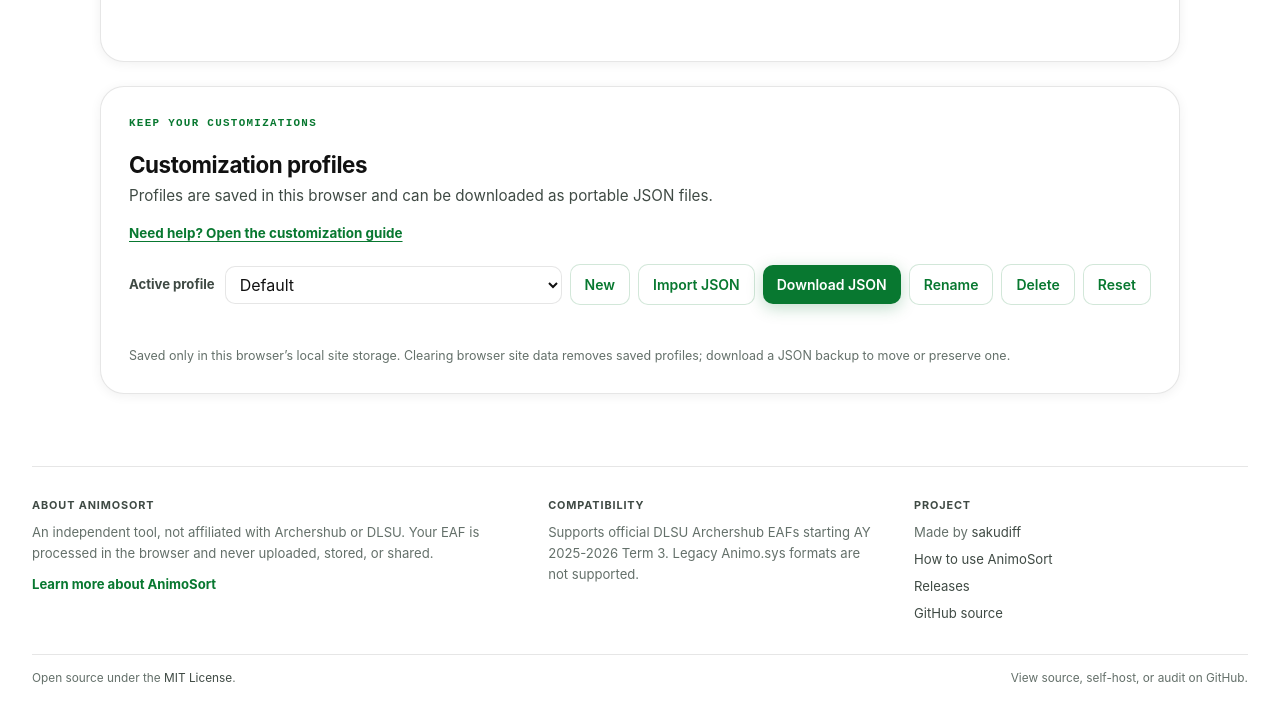
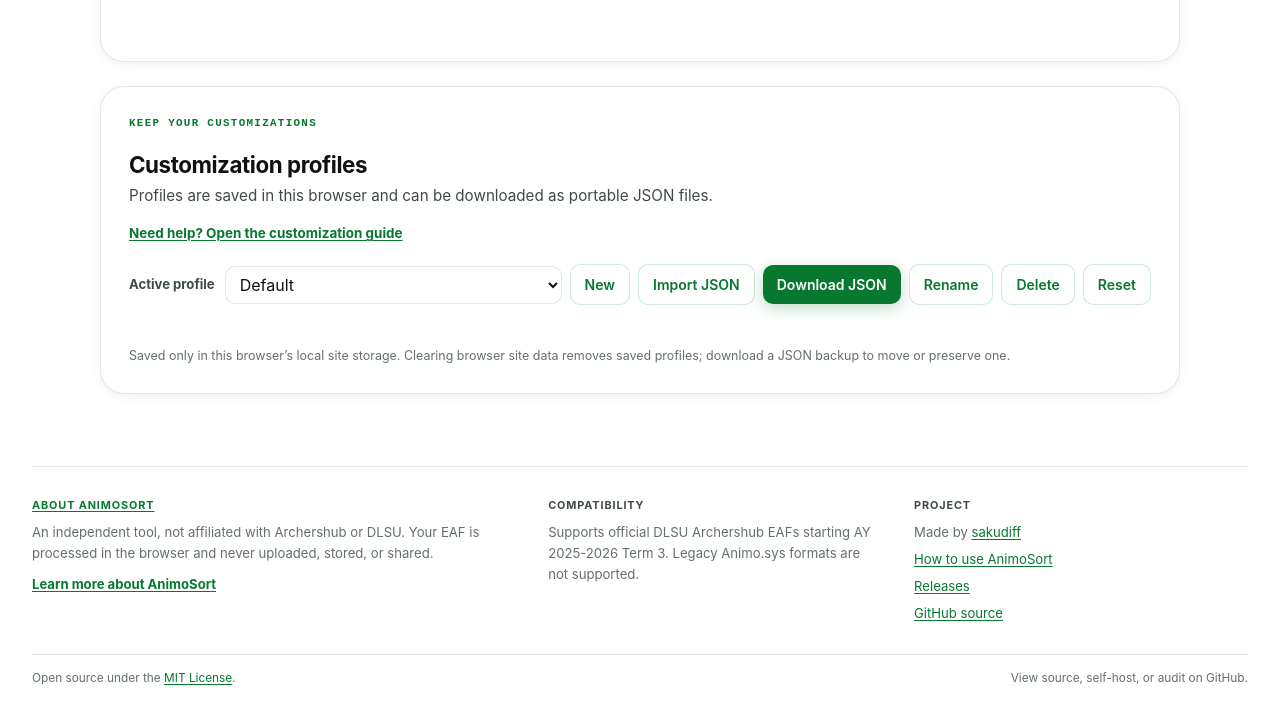
Before and after one commit to sakudiff/Animo-Sort, a website with bundled scripts: page index.html in a window 1280 px wide. Shown: the part 892-1616 px from the top of the page. Built offline with nearby package versions, Linux system fonts and the light colour scheme.

Commit message:
style(links): make reader-facing links discoverable

```diff
--- a/index.html
+++ b/index.html
@@ -78,7 +78,7 @@
         </p>
         <div class="hero-about-cta reveal reveal-delay-3">
           <span class="hero-about-nudge" aria-hidden="true">Click to learn more</span>
-          <a class="hero-about-link" href="about.html">Learn more about AnimoSort</a>
+          <a class="hero-about-link text-link" href="about.html">Learn more about AnimoSort</a>
         </div>
       </div>
     </section>
@@ -108,7 +108,7 @@
               </div>
             </div>
             <div class="import-support" id="import-hint">
-              <div class="import-support-main"><strong>Supported format</strong><span>Official DLSU Archershub EAF · AY 2025–2026 Term 3 onward · PDF up to 1 MiB.</span><a href="https://archershub.dlsu.edu.ph/" target="_blank" rel="noopener noreferrer">Get yours from Archershub</a></div>
+              <div class="import-support-main"><strong>Supported format</strong><span>Official DLSU Archershub EAF · AY 2025–2026 Term 3 onward · PDF up to 1 MiB.</span><a class="text-link" href="https://archershub.dlsu.edu.ph/" target="_blank" rel="noopener noreferrer">Get yours from Archershub</a></div>
               <p class="import-compatibility-note"><strong>Legacy formats</strong> Animo.sys EAFs aren’t supported.</p>
             </div>
             <div id="status-region" class="status-region" role="status" aria-live="polite"></div>
@@ -123,7 +123,7 @@
           <p class="import-kicker">Keep your customizations</p>
           <h2 id="configuration-heading">Customization profiles</h2>
           <p class="panel-sub">Profiles are saved in this browser and can be downloaded as portable JSON files.</p>
-          <p class="profile-help"><a href="how-to-use.html#customization-profiles">Need help? Open the customization guide</a></p>
+          <p class="profile-help"><a class="text-link" href="how-to-use.html#customization-profiles">Need help? Open the customization guide</a></p>
         </div>
         <div class="profile-controls">
           <label for="profile-select">Active profile</label>
@@ -175,7 +175,7 @@
             <p class="import-kicker">Calendar handoff</p>
             <h3 id="calendar-export-heading">Export to Google Calendar (.ics)</h3>
             <p class="calendar-export-intro">Enter the actual start and end dates for this term. Dates are inclusive and are not saved.</p>
-            <p class="calendar-export-guide"><a href="how-to-use.html#google-calendar">How to import this .ics file into Google Calendar</a></p>
+            <p class="calendar-export-guide"><a class="text-link" href="how-to-use.html#google-calendar">How to import this .ics file into Google Calendar</a></p>
           </div>
           <div class="calendar-date-fields">
             <div class="calendar-date-field">
@@ -266,9 +266,9 @@
     <footer class="app-footer" id="privacy">
       <div class="footer-grid">
         <section class="footer-group">
-          <h2 class="footer-heading"><a href="about.html">About AnimoSort</a></h2>
+          <h2 class="footer-heading"><a class="text-link" href="about.html">About AnimoSort</a></h2>
           <p>An independent tool, not affiliated with Archershub or DLSU. Your EAF is processed in the browser and never uploaded, stored, or shared.</p>
-          <a class="footer-more-link" href="about.html">Learn more about AnimoSort</a>
+          <a class="footer-more-link text-link" href="about.html">Learn more about AnimoSort</a>
         </section>
         <section class="footer-group">
           <h2 class="footer-heading">Compatibility</h2>
@@ -277,15 +277,15 @@
         <section class="footer-group">
           <h2 class="footer-heading">Project</h2>
           <ul class="footer-link-list">
-            <li>Made by <a href="https://github.com/sakudiff" target="_blank" rel="noopener noreferrer">sakudiff</a></li>
-            <li><a href="how-to-use.html">How to use AnimoSort</a></li>
-            <li><a href="https://github.com/sakudiff/Animo-Sort/releases" target="_blank" rel="noopener noreferrer">Releases</a></li>
-            <li><a href="https://github.com/sakudiff/Animo-Sort" target="_blank" rel="noopener noreferrer">GitHub source</a></li>
+            <li>Made by <a class="text-link" href="https://github.com/sakudiff" target="_blank" rel="noopener noreferrer">sakudiff</a></li>
+            <li><a class="text-link" href="how-to-use.html">How to use AnimoSort</a></li>
+            <li><a class="text-link" href="https://github.com/sakudiff/Animo-Sort/releases" target="_blank" rel="noopener noreferrer">Releases</a></li>
+            <li><a class="text-link" href="https://github.com/sakudiff/Animo-Sort" target="_blank" rel="noopener noreferrer">GitHub source</a></li>
           </ul>
         </section>
       </div>
       <div class="footer-bottom">
-        <p>Open source under the <a href="https://github.com/sakudiff/Animo-Sort/blob/main/LICENSE" target="_blank" rel="noopener noreferrer">MIT License</a>.</p>
+        <p>Open source under the <a class="text-link" href="https://github.com/sakudiff/Animo-Sort/blob/main/LICENSE" target="_blank" rel="noopener noreferrer">MIT License</a>.</p>
         <p>View source, self-host, or audit on GitHub.</p>
       </div>
     </footer>
--- a/styles.css
+++ b/styles.css
@@ -3605,3 +3605,70 @@ div[id*="netlify"] {
 .schedule-scroll[data-preview-theme="dark"] .meeting-color-btn {
   border-color: rgba(255, 255, 255, 0.15);
 }
+
+.text-link {
+  color: var(--accent);
+  text-decoration-line: underline;
+  text-decoration-thickness: 0.09em;
+  text-underline-offset: 0.16em;
+  text-decoration-color: var(--accent);
+  overflow-wrap: anywhere;
+}
+
+@supports (text-decoration-color: color-mix(in srgb, currentColor 58%, transparent)) {
+  .text-link {
+    text-decoration-color: color-mix(in srgb, var(--accent) 58%, transparent);
+  }
+}
+
+.text-link:hover {
+  color: var(--accent-mid);
+  text-decoration-color: currentColor;
+}
+
+.text-link:active {
+  color: var(--accent);
+}
+
+.text-link:focus-visible {
+  border-radius: 0.25rem;
+  outline: 2px solid var(--accent);
+  outline-offset: 3px;
+}
+
+.import-support-main a.text-link,
+.profile-help a.text-link,
+.guide-card a.text-link,
+.story-footer-copy a.text-link,
+.app-footer a.text-link {
+  color: var(--accent);
+  text-decoration-line: underline;
+  text-decoration-thickness: 0.09em;
+  text-underline-offset: 0.16em;
+  text-decoration-color: var(--accent);
+}
+
+.import-support-main a.text-link:hover,
+.profile-help a.text-link:hover,
+.guide-card a.text-link:hover,
+.story-footer-copy a.text-link:hover,
+.app-footer a.text-link:hover {
+  color: var(--accent-mid);
+  text-decoration-color: currentColor;
+}
+
+/* Keep every reader-facing link discoverable without changing the pill-style navigation. */
+main a:not(.button),
+.app-footer a:not(.button) {
+  color: var(--accent);
+  text-decoration-line: underline;
+  text-decoration-thickness: 0.09em;
+  text-underline-offset: 0.16em;
+  text-decoration-color: var(--accent);
+}
+
+main a:not(.button):hover,
+.app-footer a:not(.button):hover {
+  color: var(--accent-mid);
+  text-decoration-color: currentColor;
+}
```
Also changed, not shown: about.html (+1 -2 lines), how-to-use.html (+3 -3 lines).
